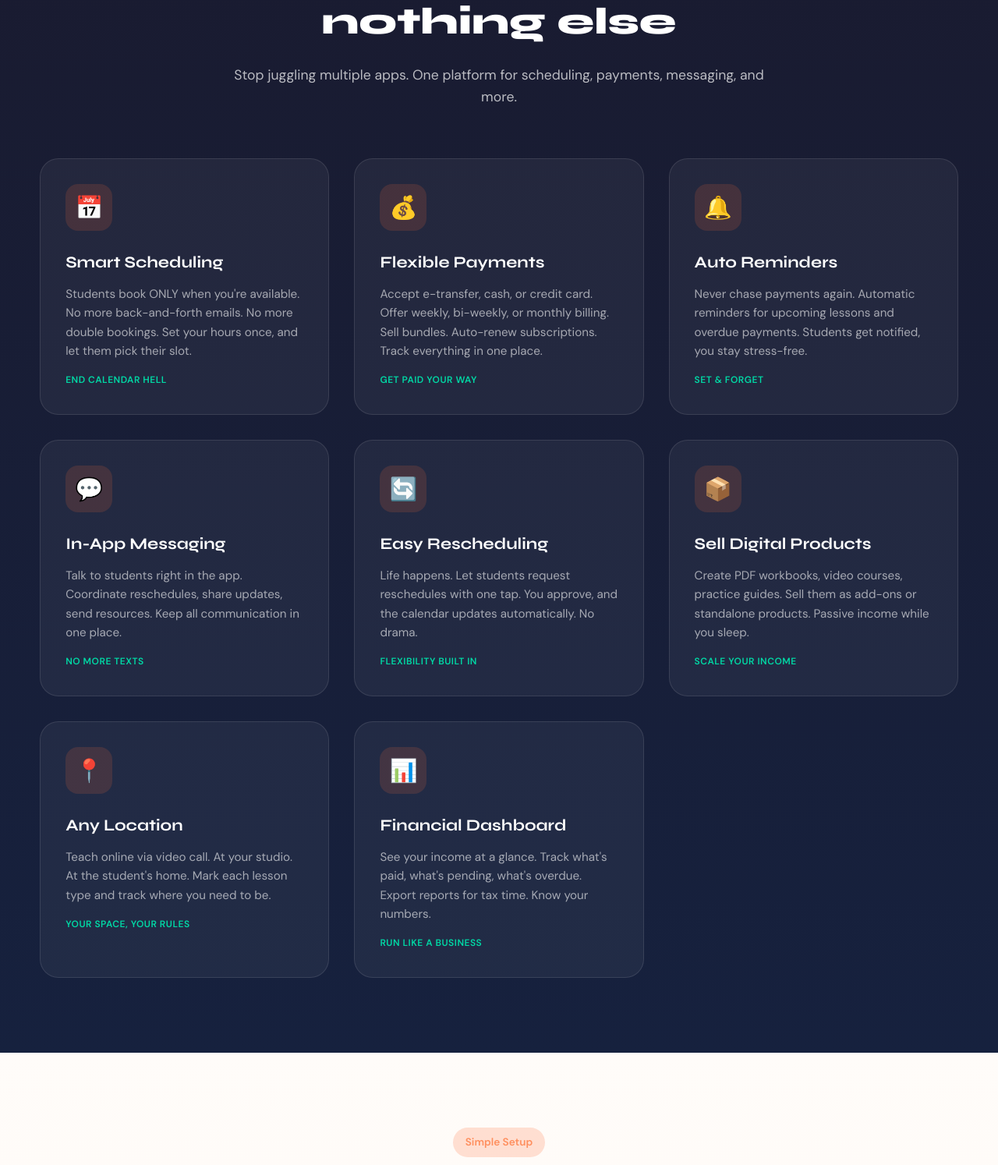
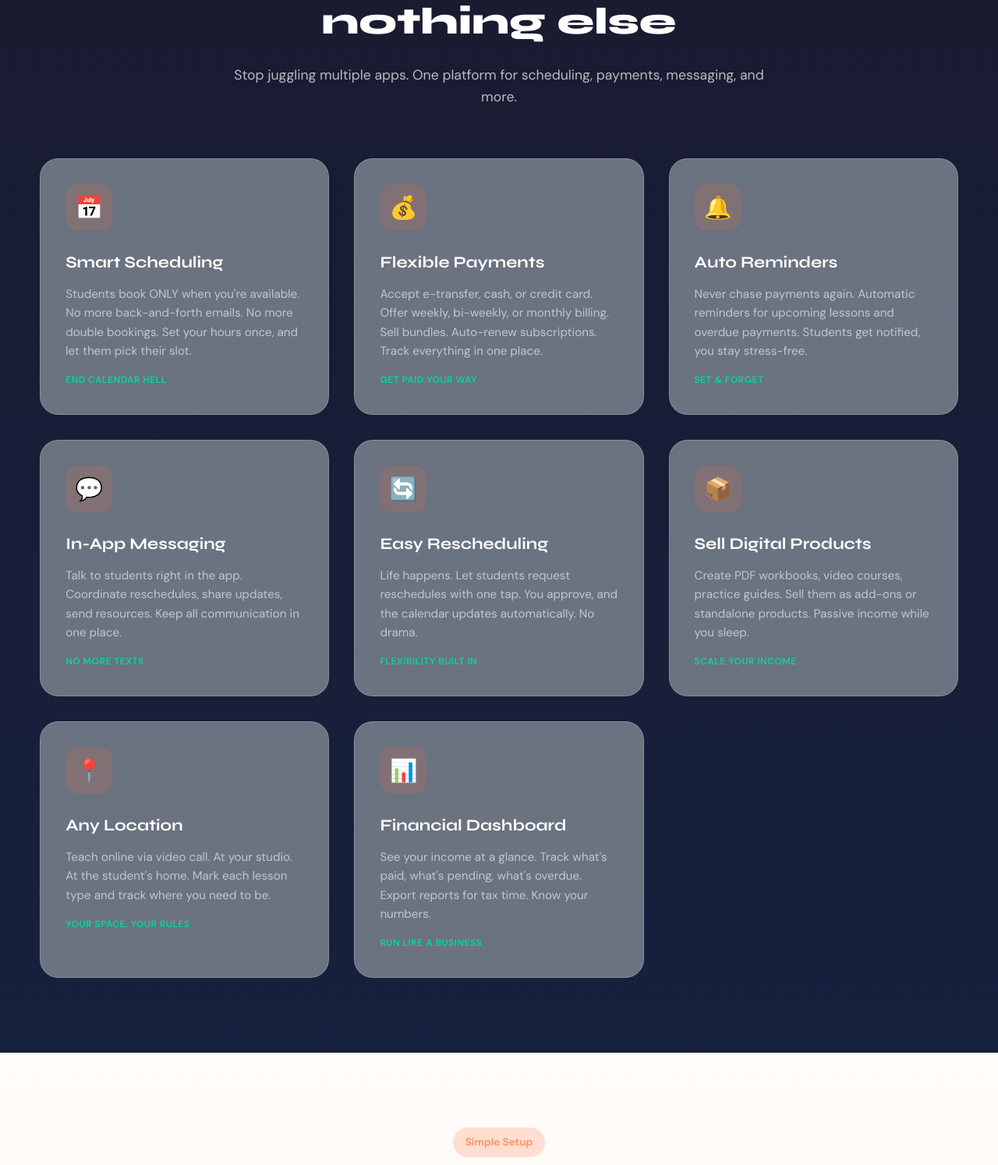
Before and after one commit to MSTLAUR/piano_cloud_school, a Django app: page / in a window 1280 px wide. Shown: the part 2385-3879 px from the top of the page at 78% size. Run offline with Django 5.2, Linux system fonts and the light colour scheme.

Commit message:
css-landing1

```diff
--- a/landing/static/landing/css/styles.css
+++ b/landing/static/landing/css/styles.css
@@ -139,7 +139,7 @@ body {
 }
 
 .feature-card {
-    background: rgba(255, 255, 255, 0.05);
+    background: #FF8F5E;
     padding: 2rem;
     border-radius: 1rem;
     border: 1px solid rgba(255, 255, 255, 0.1);
--- a/landing/templates/landing/home.html
+++ b/landing/templates/landing/home.html
@@ -572,8 +572,8 @@
         }
 
         .feature-card {
-            background: rgba(255, 255, 255, 0.05);
-            border: 1px solid rgba(255, 255, 255, 0.1);
+            background: #6B7280;
+            border: 1px solid rgba(255, 255, 255, 0.2);
             border-radius: 24px;
             padding: 2rem;
             transition: all 0.4s;
@@ -592,9 +592,9 @@
         }
 
         .feature-card:hover {
-            background: rgba(255, 255, 255, 0.08);
+            background: #FF6B35;
             transform: translateY(-5px);
-            border-color: rgba(255, 107, 53, 0.3);
+            border-color: rgba(255, 255, 255, 0.4);
         }
 
         .feature-card:hover::before { transform: scaleX(1); }
```
